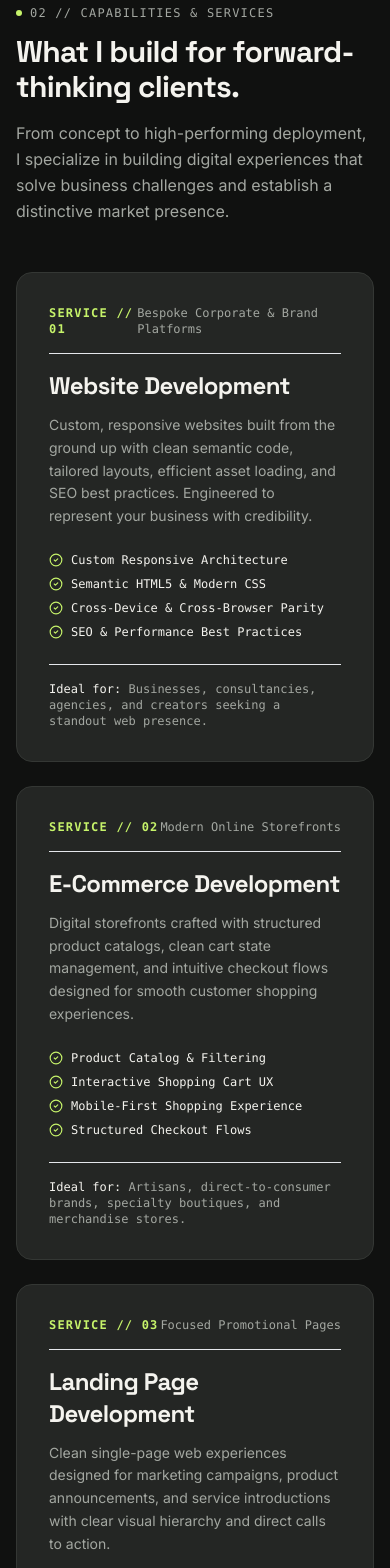
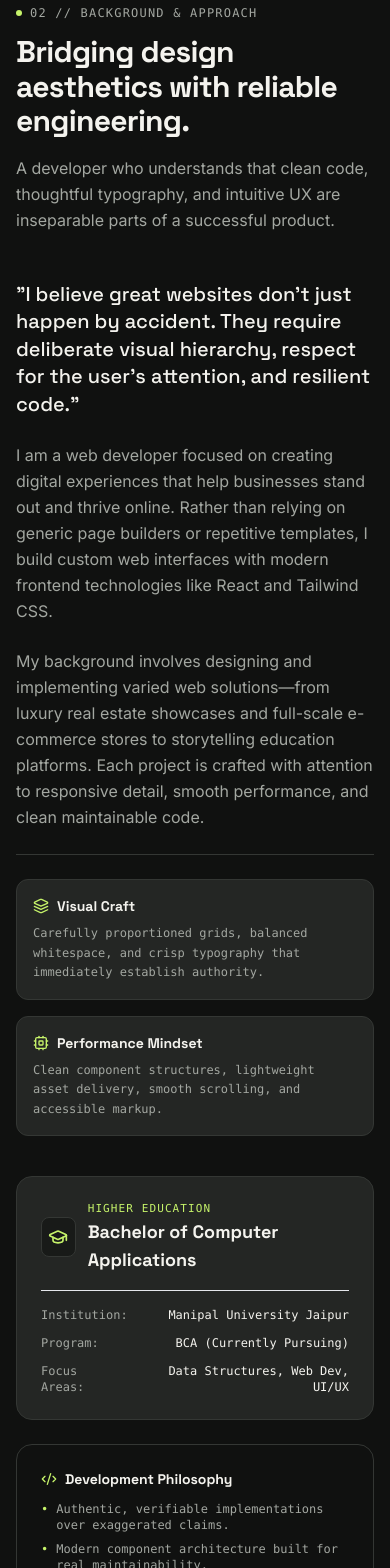
Before and after one commit to Hardik637/portfolio-website, a React (Vite) app: page / in a window 390 px wide. Shown: the part 7420-8988 px from the top of the page. Built offline with nearby package versions, Linux system fonts and the light colour scheme; a web font is replaced by a local one.

Commit message:
Remove Capabilities and Services section and re-index sections

```diff
--- a/src/App.jsx
+++ b/src/App.jsx
@@ -4,7 +4,6 @@ import { ThemeProvider } from './context/ThemeContext';
 import { Navbar } from './components/layout/Navbar';
 import { Hero } from './components/sections/Hero';
 import { SelectedWork } from './components/sections/SelectedWork';
-import { Services } from './components/sections/Services';
 import { About } from './components/sections/About';
 import { TechStack } from './components/sections/TechStack';
 import { Contact } from './components/sections/Contact';
@@ -31,7 +30,6 @@ export const App = () => {
           <main id="main-content" className="flex-1">
             <Hero />
             <SelectedWork />
-            <Services />
             <About />
             <TechStack />
             <Contact />
--- a/src/components/layout/Footer.jsx
+++ b/src/components/layout/Footer.jsx
@@ -65,16 +65,13 @@ export const Footer = () => {
                 <a href="#work" className="hover:text-accent transition-colors">01. Selected Work</a>
               </li>
               <li>
-                <a href="#services" className="hover:text-accent transition-colors">02. Capabilities & Services</a>
+                <a href="#about" className="hover:text-accent transition-colors">02. Background & Approach</a>
               </li>
               <li>
-                <a href="#about" className="hover:text-accent transition-colors">03. Background & Approach</a>
+                <a href="#tech" className="hover:text-accent transition-colors">03. Tech Stack</a>
               </li>
               <li>
-                <a href="#tech" className="hover:text-accent transition-colors">04. Tech Stack</a>
-              </li>
-              <li>
-                <a href="#contact" className="hover:text-accent transition-colors">05. Start a Project</a>
+                <a href="#contact" className="hover:text-accent transition-colors">04. Start a Project</a>
               </li>
             </ul>
           </div>
--- a/src/components/layout/Navbar.jsx
+++ b/src/components/layout/Navbar.jsx
@@ -12,7 +12,6 @@ export const Navbar = () => {
 
   const navLinks = [
     { id: 'work', label: 'Work' },
-    { id: 'services', label: 'Services' },
     { id: 'about', label: 'About' },
     { id: 'tech', label: 'Tech Stack' },
     { id: 'contact', label: 'Contact' },
--- a/src/components/sections/About.jsx
+++ b/src/components/sections/About.jsx
@@ -6,10 +6,10 @@ import { GraduationCap, Code2, Layers, Cpu } from 'lucide-react';
 
 export const About = () => {
   return (
-    <section id="about" className="py-20 md:py-32 scroll-mt-20">
+    <section id="about" className="py-20 md:py-32 bg-bg-secondary/40 border-y border-border scroll-mt-20">
       <Container>
         <SectionHeading
-          eyebrow="03 // BACKGROUND & APPROACH"
+          eyebrow="02 // BACKGROUND & APPROACH"
           title="Bridging design aesthetics with reliable engineering."
           subtitle="A developer who understands that clean code, thoughtful typography, and intuitive UX are inseparable parts of a successful product."
         />
--- a/src/components/sections/Contact.jsx
+++ b/src/components/sections/Contact.jsx
@@ -24,7 +24,7 @@ export const Contact = () => {
             <div className="inline-flex items-center gap-2 mb-4">
               <span className="w-1.5 h-1.5 rounded-full bg-accent" />
               <span className="font-mono text-xs uppercase tracking-widest text-text-secondary font-medium">
-                05 // GET IN TOUCH
+                04 // GET IN TOUCH
               </span>
             </div>
 
--- a/src/components/sections/Services.jsx
+++ /dev/null
@@ -1,71 +0,0 @@
-import React from 'react';
-import { motion } from 'framer-motion';
-import { Container } from '../layout/Container';
-import { SectionHeading } from '../common/SectionHeading';
-import { servicesData } from '../../data/servicesData';
-import { CheckCircle2, ArrowRight } from 'lucide-react';
-
-export const Services = () => {
-  return (
-    <section id="services" className="py-20 md:py-32 bg-bg-secondary/40 border-y border-border scroll-mt-20">
-      <Container>
-        <SectionHeading
-          eyebrow="02 // CAPABILITIES & SERVICES"
-          title="What I build for forward-thinking clients."
-          subtitle="From concept to high-performing deployment, I specialize in building digital experiences that solve business challenges and establish a distinctive market presence."
-        />
-
-        <div className="grid grid-cols-1 md:grid-cols-2 gap-6 lg:gap-8">
-          {servicesData.map((service, index) => (
-            <motion.div
-              key={service.number}
-              initial={{ opacity: 0, y: 24 }}
-              whileInView={{ opacity: 1, y: 0 }}
-              viewport={{ once: true, margin: '-40px' }}
-              transition={{ duration: 0.6, delay: index * 0.1, ease: [0.16, 1, 0.3, 1] }}
-              className="group p-8 rounded-2xl border border-border bg-surface hover:border-accent/50 transition-all duration-300 flex flex-col justify-between"
-            >
-              <div>
-                {/* Number & Subtitle */}
-                <div className="flex items-center justify-between pb-4 mb-4 border-b border-border/60">
-                  <span className="font-mono text-xs text-accent font-semibold tracking-widest">
-                    SERVICE // {service.number}
-                  </span>
-                  <span className="text-xs font-mono text-text-secondary">
-                    {service.subtitle}
-                  </span>
-                </div>
-
-                {/* Title */}
-                <h3 className="font-heading text-2xl font-bold text-text-primary tracking-tight group-hover:text-accent transition-colors mb-3">
-                  {service.title}
-                </h3>
-
-                {/* Description */}
-                <p className="text-sm text-text-secondary leading-relaxed font-sans mb-6">
-                  {service.description}
-                </p>
-
-                {/* Deliverables Checklist */}
-                <div className="space-y-2 mb-6">
-                  {service.deliverables.map(item => (
-                    <div key={item} className="flex items-center gap-2 text-xs font-mono text-text-primary">
-                      <CheckCircle2 className="w-3.5 h-3.5 text-accent shrink-0" />
-                      <span>{item}</span>
-                    </div>
-                  ))}
-                </div>
-              </div>
-
-              {/* Ideal For Note */}
-              <div className="pt-4 border-t border-border/60 text-xs font-mono text-text-secondary">
-                <span className="text-text-primary font-medium">Ideal for: </span>
-                {service.idealFor}
-              </div>
-            </motion.div>
-          ))}
-        </div>
-      </Container>
-    </section>
-  );
-};
--- a/src/components/sections/TechStack.jsx
+++ b/src/components/sections/TechStack.jsx
@@ -7,10 +7,10 @@ import { Terminal, Wrench } from 'lucide-react';
 
 export const TechStack = () => {
   return (
-    <section id="tech" className="py-20 md:py-32 bg-bg-secondary/40 border-y border-border scroll-mt-20">
+    <section id="tech" className="py-20 md:py-32 scroll-mt-20">
       <Container>
         <SectionHeading
-          eyebrow="04 // TECH STACK"
+          eyebrow="03 // TECH STACK"
           title="Practical, battle-tested technologies."
           subtitle="A focused toolkit of core web standards, reactive frontend frameworks, and modern developer tooling. No inflated buzzwords—only tools I actively use."
         />
--- a/src/data/servicesData.js
+++ /dev/null
@@ -1,34 +0,0 @@
-export const servicesData = [
-  {
-    number: '01',
-    title: 'Website Development',
-    subtitle: 'Bespoke Corporate & Brand Platforms',
-    description: 'Custom, responsive websites built from the ground up with clean semantic code, tailored layouts, efficient asset loading, and SEO best practices. Engineered to represent your business with credibility.',
-    deliverables: ['Custom Responsive Architecture', 'Semantic HTML5 & Modern CSS', 'Cross-Device & Cross-Browser Parity', 'SEO & Performance Best Practices'],
-    idealFor: 'Businesses, consultancies, agencies, and creators seeking a standout web presence.'
-  },
-  {
-    number: '02',
-    title: 'E-Commerce Development',
-    subtitle: 'Modern Online Storefronts',
-    description: 'Digital storefronts crafted with structured product catalogs, clean cart state management, and intuitive checkout flows designed for smooth customer shopping experiences.',
-    deliverables: ['Product Catalog & Filtering', 'Interactive Shopping Cart UX', 'Mobile-First Shopping Experience', 'Structured Checkout Flows'],
-    idealFor: 'Artisans, direct-to-consumer brands, specialty boutiques, and merchandise stores.'
-  },
-  {
-    number: '03',
-    title: 'Landing Page Development',
-    subtitle: 'Focused Promotional Pages',
-    description: 'Clean single-page web experiences designed for marketing campaigns, product announcements, and service introductions with clear visual hierarchy and direct calls to action.',
-    deliverables: ['Storytelling Visual Layouts', 'Clear Call-to-Action Hierarchies', 'Fast Loading & Clean Assets', 'Structured Lead Capture Touchpoints'],
-    idealFor: 'Startups, digital products, educational programs, and event registrations.'
-  },
-  {
-    number: '04',
-    title: 'Custom Web Experiences & UI/UX',
-    subtitle: 'Creative Frontend Engineering',
-    description: 'Frontend implementations featuring smooth transitions, micro-interactions, responsive prototypes, and AI-assisted workflows that provide an engaging user experience.',
-    deliverables: ['Fluid Motion & Scroll Transitions', 'Component Design Systems', 'Interactive Product Demonstrations', 'Modern React Architecture'],
-    idealFor: 'Companies seeking memorable digital storytelling and modern interactive feel.'
-  }
-];
```
